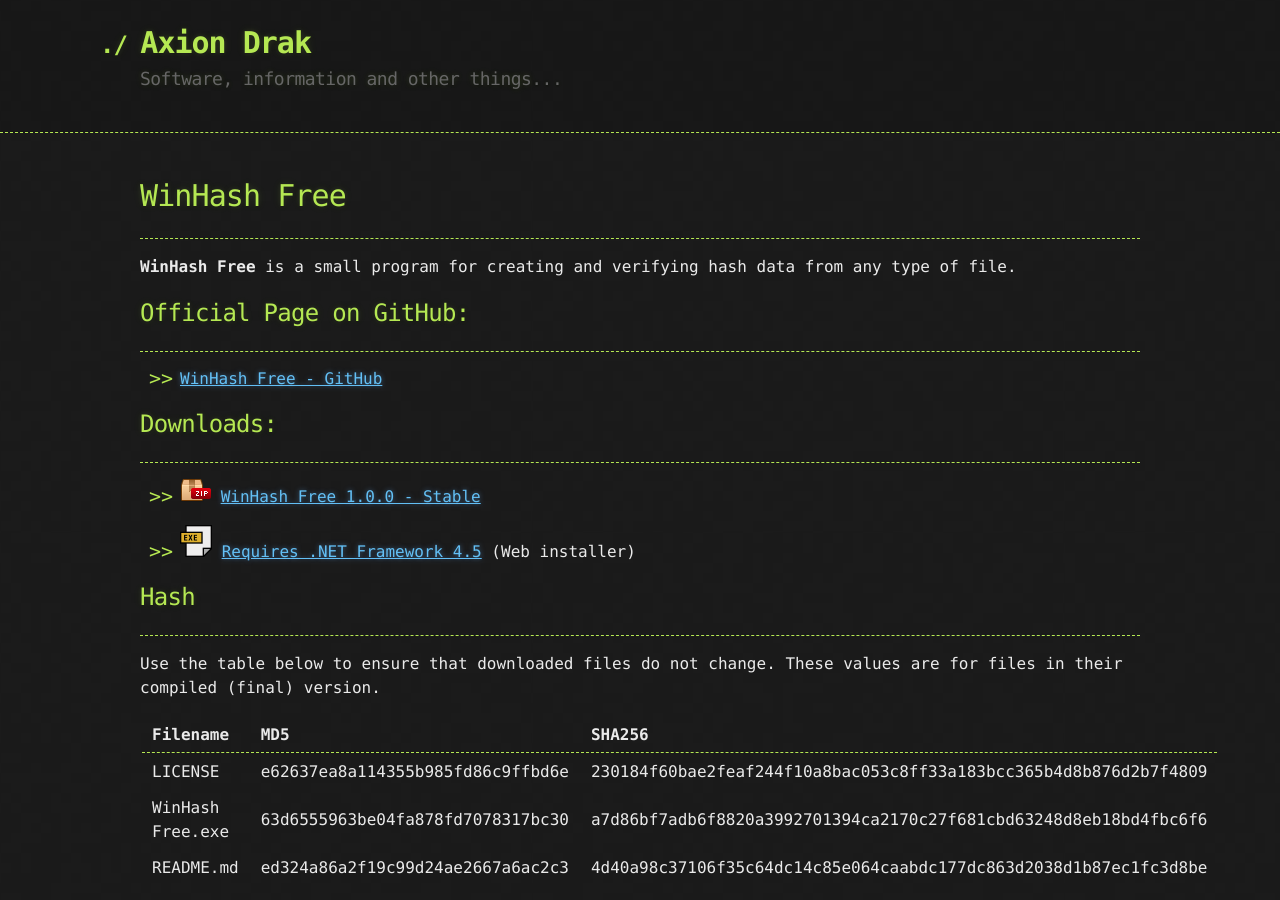
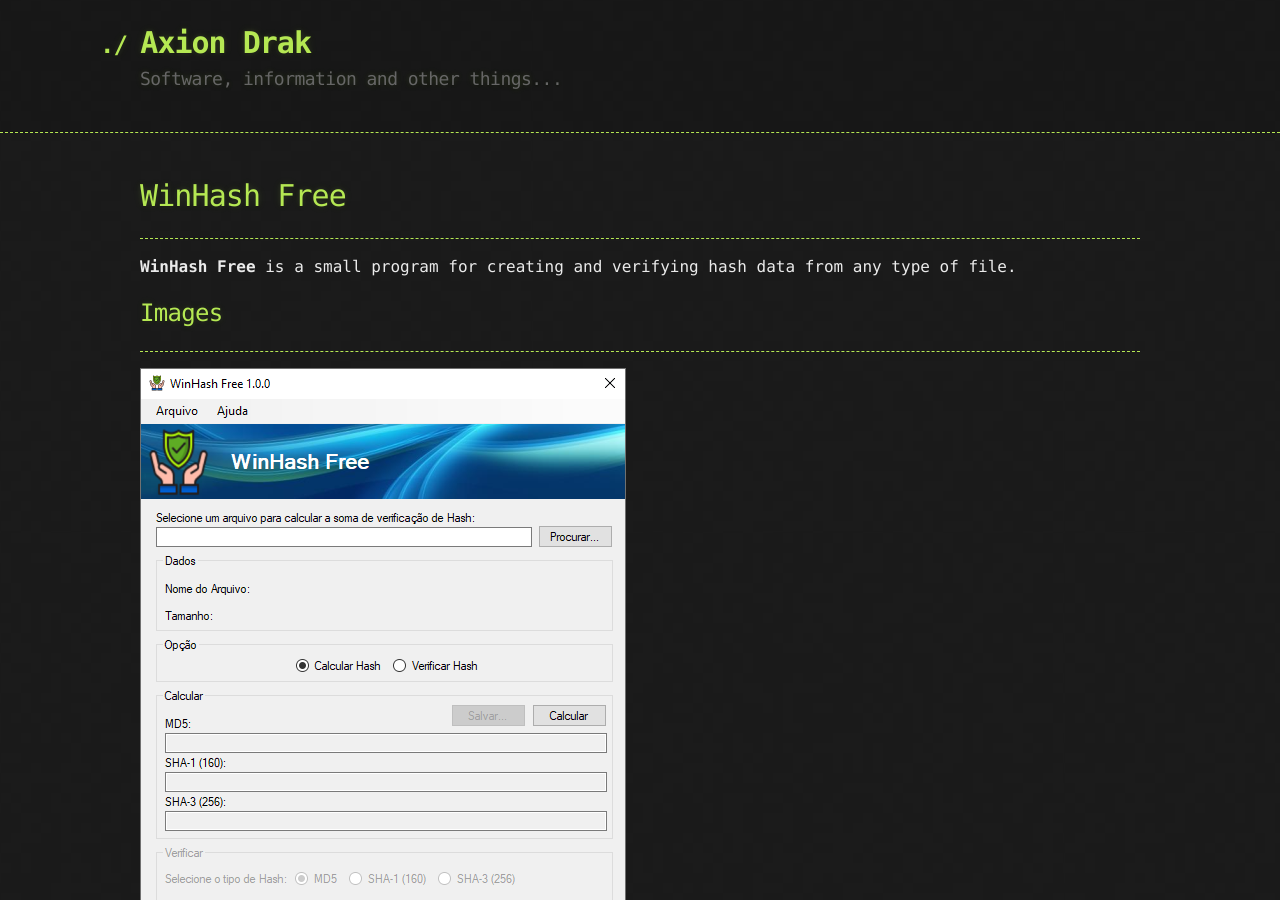
Before and after one commit to AxionDrak/axiondrak.github.io, a Jekyll site: the page built from winhash-free.md, in a window 1280 px wide and 900 px high. Built offline with Jekyll 4.4.1, drawn with Linux system fonts in a browser that asks for light colours; our own code applies the rules of GitHub Pages for plain Markdown files.

Commit message:
Update winhash-free.md

```diff
--- a/winhash-free.md
+++ b/winhash-free.md
@@ -5,6 +5,10 @@ layout: default
 # WinHash Free
 * * *
 **WinHash Free** is a small program for creating and verifying hash data from any type of file.
+
+## Images
+* * *
+![useful image]({{ site.url }}/assets/images/winhash/winhashfree.png)
 
 ## Official Page on GitHub:
 * * *
```
